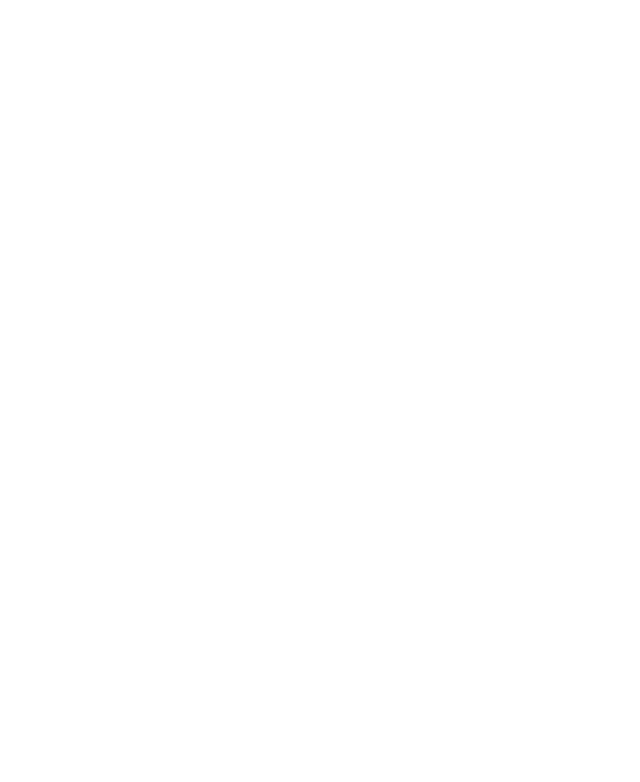
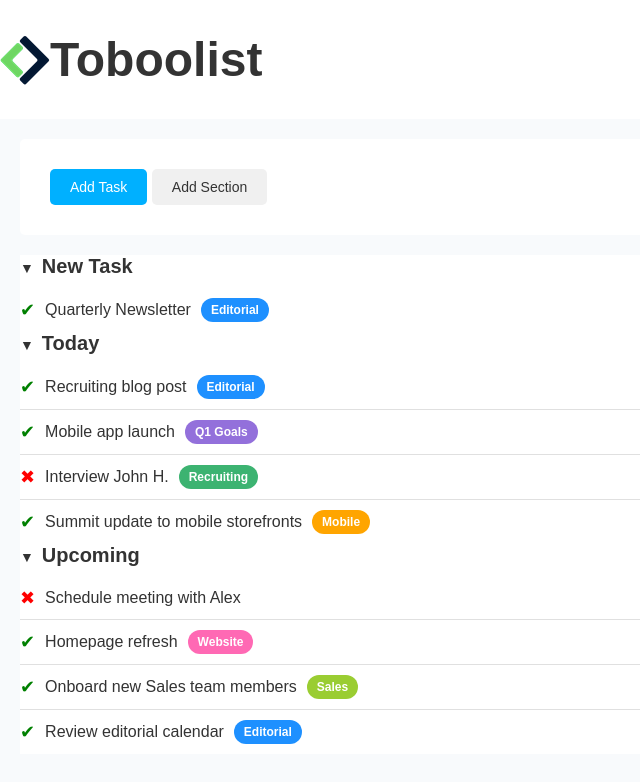
Before and after one commit to vincenzobozzanca/html-css-toboolist, a plain HTML site: page index.html in a window 1280 px wide. Shown: the whole page, without its empty margins (0-640 px from the left). Drawn offline with Linux system fonts and the light colour scheme.

Commit message:
toboolist completo

```diff
--- a/css/style.css
+++ b/css/style.css
@@ -0,0 +1,167 @@
+/* Generali */
+body {
+    font-family: Arial, sans-serif;
+    margin: 0;
+    padding: 0;
+    background-color: #f8fafc;
+}
+
+.container {
+    width: 80%;
+    margin: 0 auto;
+	margin-top: -100%;
+	margin-down: -100%;
+}
+
+
+
+.logo  {
+	display: flex;
+    align-items:  center;
+    background-color: white;
+    font-size: 24px;
+    font-weight: bold;
+    color: #333;
+
+}
+
+.buttons {
+	justify-content: start;
+    align-items: center;
+    padding: 30px;
+	margin-left: 20px;
+	margin-right: 20px;
+    background-color: white;
+    gap:10px;
+	border-radius: 5px;
+	margin left: 10px;
+}
+
+
+.add-task-btn, .add-section-btn {
+    padding: 10px 20px;
+    border: none;
+    border-radius: 5px;
+    font-size: 14px;
+    cursor: pointer;
+}
+
+.add-task-btn {
+    background-color: #00b0ff;
+    color: white;
+
+}
+
+
+
+.add-section-btn {
+    background-color: #f0f0f0;
+    color: #333;
+    transition: background-color 0.3s ease;
+}
+
+/* Sezioni delle attività */
+.task-container {
+	margin: 20px;
+}
+
+.task-section {
+    background-color: white;
+
+}
+
+.task-section h2 {
+    font-size: 20px;
+    margin-bottom: 10px;
+    font-weight: bold;
+    color: #333;
+    cursor: pointer;
+    align-items: center;
+	margin-top: 0px;
+}
+
+.task-section h2:before {
+    content: "\25BC";
+    font-size: 14px;
+    margin-right: 8px;
+
+}
+
+/* Lista delle attività */
+ul {
+    list-style-type: none;
+    padding: 0;
+    margin: 0;
+}
+
+li {
+    display: flex;
+    align-items: center;
+    padding: 10px 0;
+    font-size: 16px;
+    color: #333;
+    border-bottom: 1px solid #e0e0e0;
+}
+
+li:last-child {
+    border-bottom: none; /* Rimuove bordo all'ultima task */
+}
+
+.task-status {
+    margin-right: 10px;
+    font-size: 18px;
+}
+
+/* Icona per task completata o incompleta */
+.complete {
+    color: green;
+}
+
+.incomplete {
+    color: red;
+}
+
+/* Badge colorati */
+.badge {
+    margin-left: 10px;
+    padding: 5px 10px;
+    border-radius: 20px;
+    font-size: 12px;
+    font-weight: bold;
+    color: white;
+}
+
+.editorial {
+    background-color: #1e90ff; /* Blu per Editorial */
+}
+
+.q1-goals {
+    background-color: #9370db; /* Viola per Q1 Goals */
+}
+
+.recruiting {
+    background-color: #3cb371; /* Verde per Recruiting */
+}
+
+.mobile {
+    background-color: #ffa500; /* Arancione per Mobile */
+}
+
+.website {
+    background-color: #ff69b4; /* Rosa per Website */
+}
+
+.sales {
+    background-color: #9acd32; /* Verde chiaro per Sales */
+}
+
+
+
+    .buttons {
+        margin-top: 20px;
+    }
+
+    .container {
+        width: 100%;
+        padding: 10px;
+    }
--- a/index.html
+++ b/index.html
@@ -1,12 +1,85 @@
 <!DOCTYPE html>
 <html lang="en">
 <head>
-	<meta charset="UTF-8">
-	<meta name="viewport" content="width=device-width, initial-scale=1.0">
-	<title>Document</title>
+    <meta charset="UTF-8">
+    <meta name="viewport" content="width=device-width, initial-scale=1.0">
+    <title>Task List</title>
 	<link rel="stylesheet" href="./css/style.css" />
 </head>
 <body>
 
+    <div class="logo">
+		<img src="./img/logo.png" alt="logo">
+        <h1>Toboolist</h1>
+    </div>
+
+	<div class="buttons">
+		<button class="add-task-btn">Add Task</button>
+		<button class="add-section-btn">Add Section</button>
+	</div>
+
+    <div class="task-container">
+        <section class="task-section">
+            <h2>New Task</h2>
+            <ul>
+                <li>
+                    <span class="task-status complete">&#x2714;</span>
+                    Quarterly Newsletter
+                    <span class="badge editorial">Editorial</span>
+                </li>
+            </ul>
+        </section>
+
+        <section class="task-section">
+            <h2>Today</h2>
+            <ul>
+                <li>
+                    <span class="task-status complete">&#x2714;</span>
+                    Recruiting blog post
+                    <span class="badge editorial">Editorial</span>
+                </li>
+                <li>
+                    <span class="task-status complete">&#x2714;</span>
+                    Mobile app launch
+                    <span class="badge q1-goals">Q1 Goals</span>
+                </li>
+                <li>
+                    <span class="task-status incomplete">&#x2716;</span>
+                    Interview John H.
+                    <span class="badge recruiting">Recruiting</span>
+                </li>
+                <li>
+                    <span class="task-status complete">&#x2714;</span>
+                    Summit update to mobile storefronts
+                    <span class="badge mobile">Mobile</span>
+                </li>
+            </ul>
+        </section>
+
+        <section class="task-section">
+            <h2>Upcoming</h2>
+            <ul>
+                <li>
+                    <span class="task-status incomplete">&#x2716;</span>
+                    Schedule meeting with Alex
+                </li>
+                <li>
+                    <span class="task-status complete">&#x2714;</span>
+                    Homepage refresh
+                    <span class="badge website">Website</span>
+                </li>
+                <li>
+                    <span class="task-status complete">&#x2714;</span>
+                    Onboard new Sales team members
+                    <span class="badge sales">Sales</span>
+                </li>
+                <li>
+                    <span class="task-status complete">&#x2714;</span>
+                    Review editorial calendar
+                    <span class="badge editorial">Editorial</span>
+                </li>
+            </ul>
+        </section>
+    </div>
 </body>
 </html>
```
Also changed, not shown: img/Logo.png (added), img/logo copia.png (added), 1 other file.
